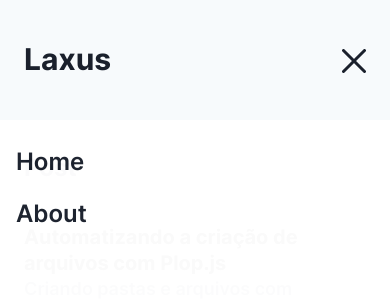
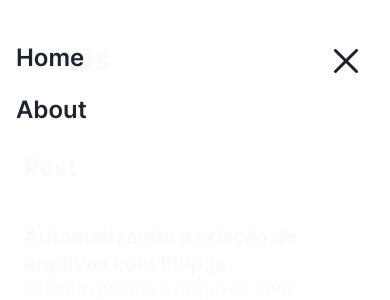
Before and after one commit to allangrds/laxus-nextjs-blog, a Next.js app: page / in a window 390 px wide. Both pictures are taken after a click on the element 350 px from the left and 59 px from the top of the page. Shown: the top 300 px of the page. Built offline with nearby package versions, Linux system fonts and the light colour scheme.

Commit message:
fix(header-menu): fixing mobile menu on open

```diff
--- a/src/components/header-menu/components/menu-mobile/menu-mobile.tsx
+++ b/src/components/header-menu/components/menu-mobile/menu-mobile.tsx
@@ -23,9 +23,10 @@ export const MenuMobile = ({ isOpen, navigation }: MenuDesktopProps) => (
     width="100%"
     height="100%"
     left="0"
-    top="36"
+    top="0"
     opacity="98%"
     paddingLeft="4"
+    paddingTop="10"
   >
     <VStack
       gap="4"
--- a/src/components/header-menu/components/menu-toggle/menu-toggle.tsx
+++ b/src/components/header-menu/components/menu-toggle/menu-toggle.tsx
@@ -11,6 +11,9 @@ export const MenuToggle = ({ isOpen = false, toggle }: MenuToggleProps) => (
     display={{ base: 'block', md: 'none' }}
     onClick={toggle}
     cursor="pointer"
+    position={isOpen ? 'fixed' : 'static'}
+    zIndex="100"
+    right="8"
   >
     {
       isOpen
```
